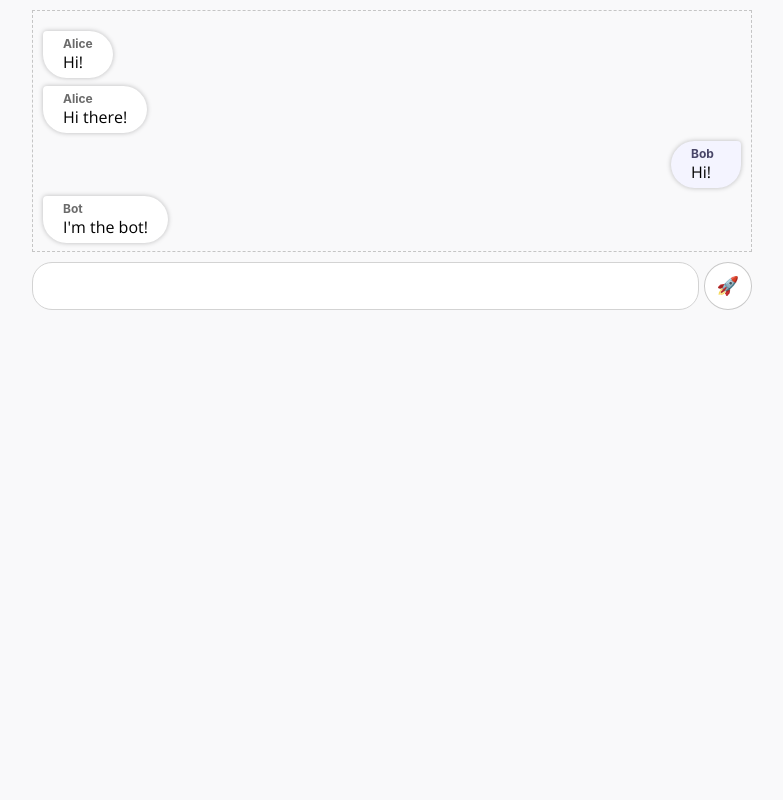
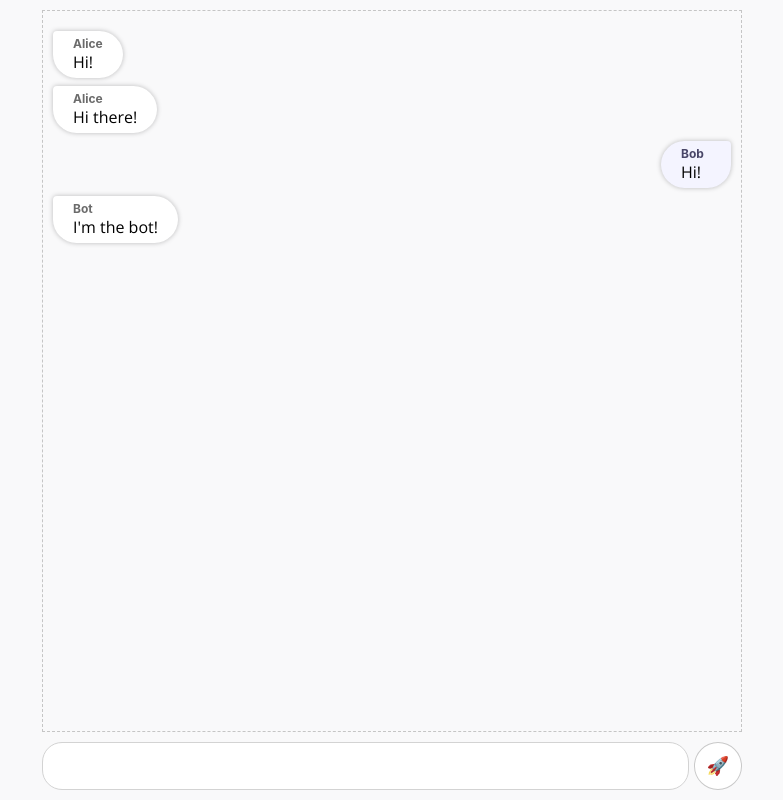
Before and after one commit to cipherdragon/Jelly-bot, a React (Create React App) app: page / in a window 1280 px wide. Shown: the whole page, without its empty margins (248-1031 px from the left). Built offline with nearby package versions, Linux system fonts and the light colour scheme.

Commit message:
made .App flex container

```diff
--- a/src/App.css
+++ b/src/App.css
@@ -5,11 +5,18 @@
 
 body{
     background: #f9f9fa;
+    margin: 0;
 }
+
 .App {
-    margin: 10px auto;
+    margin: 0 auto;
     max-width: 720px;
     background: #f9f9fa;
+    display: flex;
+    flex-direction: column;
+    height: 100vh;
+    padding: 10px;
+    box-sizing: border-box;
 }
 
 .ChatRoom{
@@ -18,6 +25,7 @@ body{
     padding: 10px;
     border: 1px dashed rgb(197, 197, 197);
     box-sizing: border-box;
+    flex-grow: 1;
 }
 
 .message-wrapper{
```
